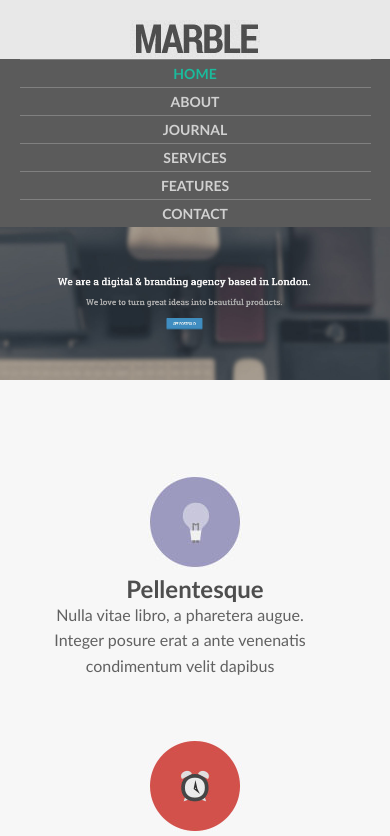
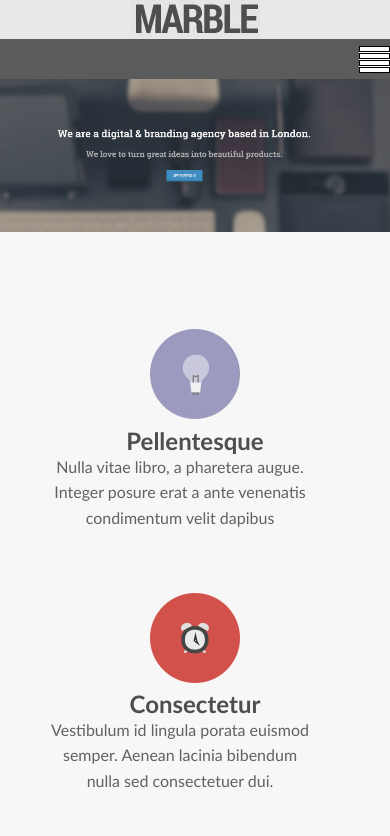
Before and after one commit to MukulSharma21/Marbel-Website, a plain HTML site: page index.html in a window 390 px wide. Shown: the top 836 px of the page. Drawn offline with Linux system fonts and the light colour scheme.

Commit message:
added the burger Nav icon

```diff
--- a/index.html
+++ b/index.html
@@ -11,6 +11,8 @@
             <div class="wrapper">
                 <h1 class="logo">Marble</h1>
                 <nav>
+                    <input type="checkbox" name="" id="burger-id">
+                    <label for="burger-id">Burger</label>
                     <h2>Main-navigation</h2>
                     <ul>
                         <li><a href="" class="green">Home</a></li>
@@ -23,6 +25,7 @@
                 </nav>
             </div>
         </header>
+
          <div id="banner">
                 <img src="images/banner.jpg" alt="Banner">
             </div>
--- a/style.css
+++ b/style.css
@@ -17,6 +17,11 @@ body{
     margin: 0 auto;
     padding: 0 2%;
 }
+
+input,label{
+    display: none;
+}
+
 header{
     background-color: rgb(232,232,232);
     margin: 0;
@@ -226,6 +231,37 @@ footer li.con{
 
 @media screen and (max-width: 768px){
 
+    header{
+        padding: 0;
+    }
+
+    header nav li{
+        float: none;
+        text-align : center;
+        margin: 0 auto;
+        padding: 5px 0;
+        width: 100% !important;
+        border-top: 1px solid gray;
+        font-size: 0.8rem;
+    }
+    header nav{
+        background: #5b5b5b;
+    }
+    header nav li a{
+        color: #d1d1d1;
+    }
+    header .wrapper{
+        width: 100%;
+        margin: 0;
+        padding: 0;
+    }
+
+    header .wrapper{
+        width: 100%;
+        padding: 0;
+        margin: 0;
+    }
+
     #menu ul li{
         width: 46%;
         padding: 20px 2%;
@@ -261,6 +297,36 @@ footer li.con{
         text-align: center;
         font-size: 14px;
     }
+
+    input{
+        margin: 0;
+        padding: 0;
+        display: block;
+        height: 0;
+    }
+
+    label{
+        display: block;
+        width: 100%;
+        text-indent: -10000px;
+        background: url('images/burger.png') center right;
+        background-repeat: no-repeat;
+        cursor: pointer;
+        height: 40px;
+    }
+
+    header ul{
+        float: none;
+        width: 100%;
+        padding: 0;
+        height: 0;
+        overflow: hidden;
+    }
+
+    input:checked ~ ul{
+        height: 100%;
+    }
+
 }
 
 @media screen and (max-width: 600px){
@@ -271,25 +337,7 @@ footer li.con{
 }
 
 @media screen and (max-width: 480px){
-    header nav li{
-        float: none;
-        text-align : center;
-        margin: 0 auto;
-        padding: 5px 0;
-        width: 90%;
-        border-top: 1px solid gray;
-    }
-    header nav{
-        background: #5b5b5b;
-    }
-    header nav li a{
-        color: #d1d1d1;
-    }
-    header .wrapper{
-        width: 100%;
-        margin: 0;
-        padding: 0;
-    }
+
 
     #menu ul li{
         width: 80%;
@@ -306,4 +354,10 @@ footer li.con{
     header{
         padding-bottom: 0;
     }
+
+    #copyright{
+        text-align: center;
+        text-shadow: 0 1px 1px rgba(0,0,0,0.1);
+        -webkit-text-shadow: 0 1px 1px rgba(0,0,0,0.1);
+    }
 }
```
